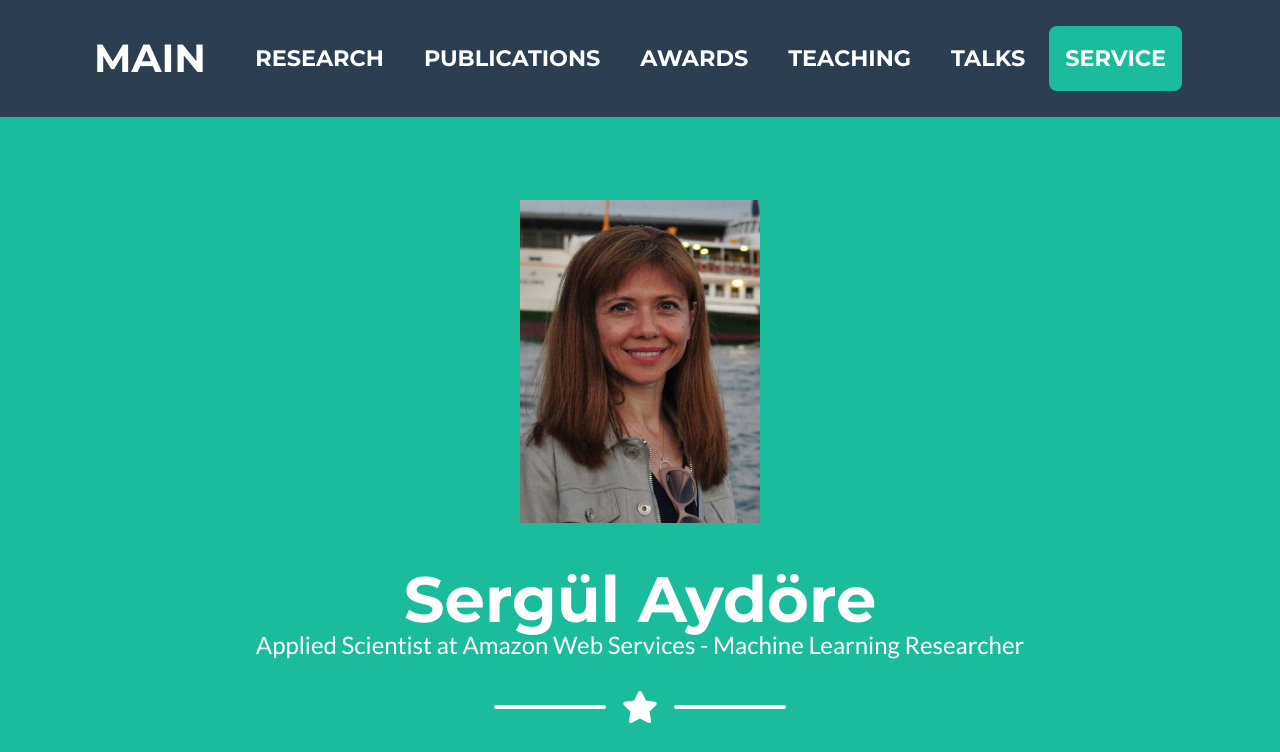
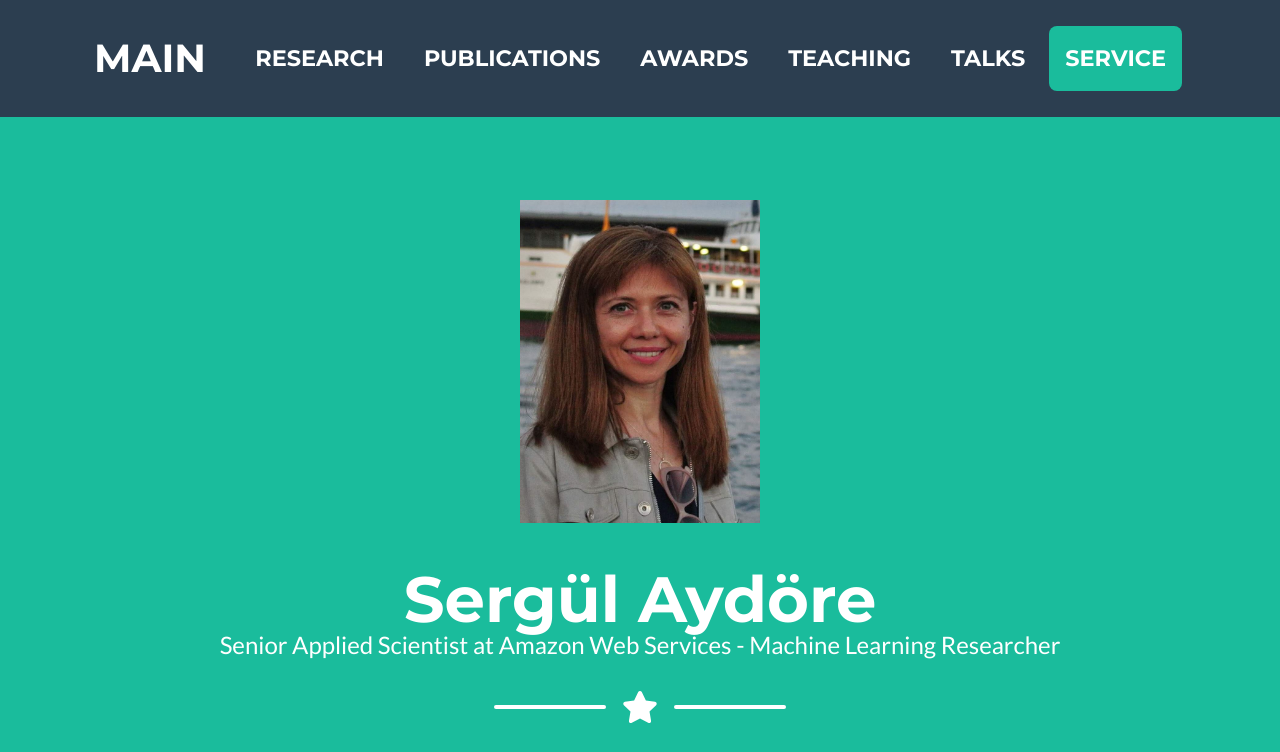
Before and after one commit to sergulaydore/sergulaydore.github.io, a plain HTML site: page index.html in a window 1280 px wide. Shown: the top 752 px of the page. Drawn offline with nearby package versions, Linux system fonts and the light colour scheme.

Commit message:
Update index.html

```diff
--- a/index.html
+++ b/index.html
@@ -39,7 +39,7 @@
             <div class="container d-flex align-items-center flex-column">
                 <!-- Masthead Avatar Image--><img class="masthead-avatar mb-5" src="assets/img/headshot.jpg" alt="" /><!-- Masthead Heading-->
                 <h1 class="masthead-heading mb-0">Sergül Aydöre</h1>
-                                <p class="masthead-subheading font-weight-light mb-0">Applied Scientist at Amazon Web Services - Machine Learning Researcher </p>
+                                <p class="masthead-subheading font-weight-light mb-0">Senior Applied Scientist at Amazon Web Services - Machine Learning Researcher </p>
 
                 <!-- Icon Divider-->
                 <div class="divider-custom divider-light">
```
